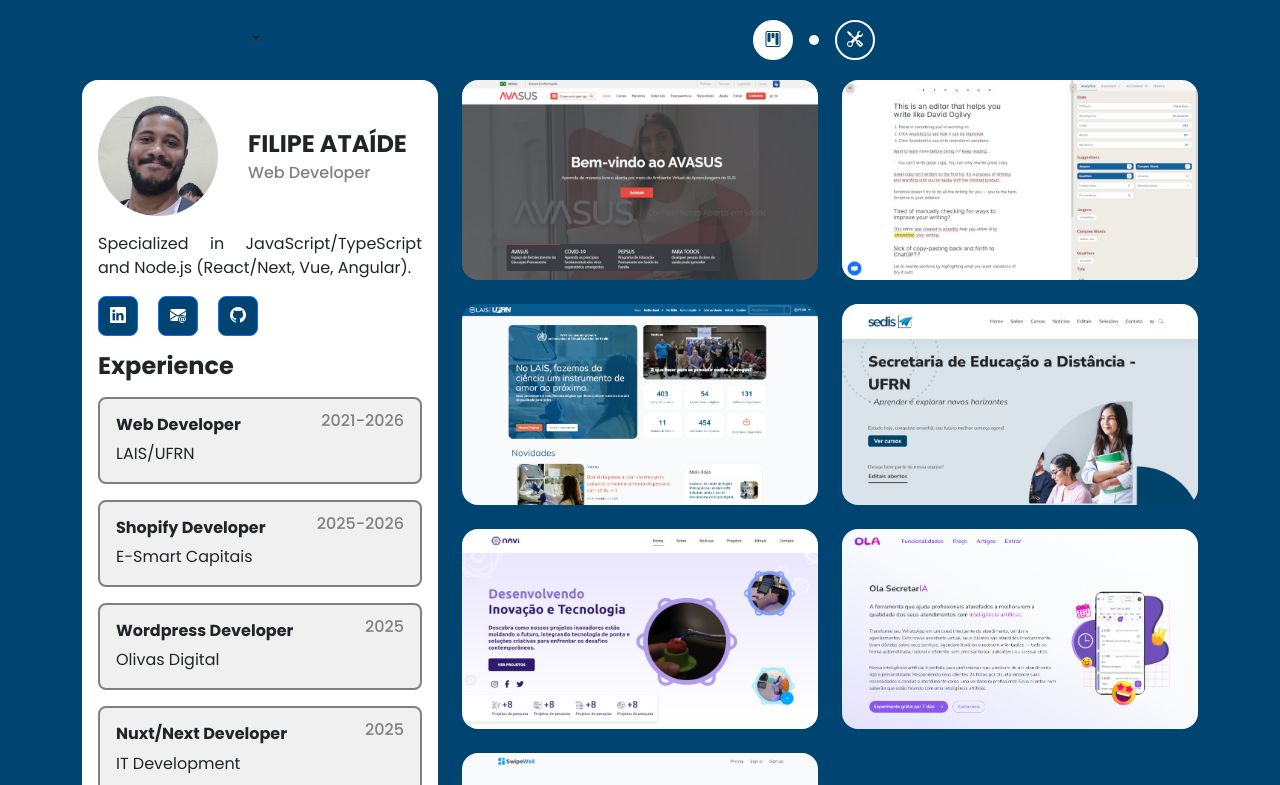
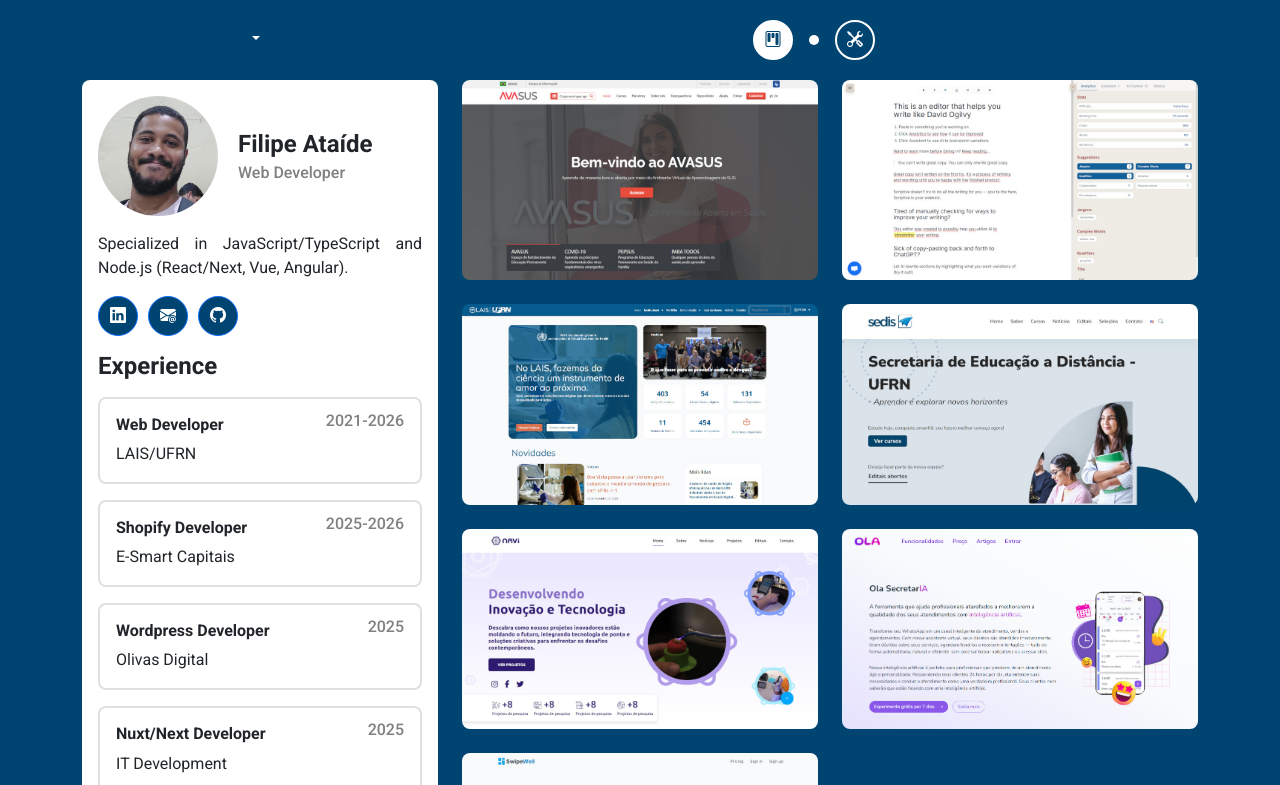
Before and after one commit to OliAtaide/portfolio_vue, a Vue app: page /1 in a window 1280 px wide. Shown: the top 785 px of the page. Built offline with nearby package versions, Linux system fonts and the light colour scheme.

Commit message:
Updating style

```diff
--- a/src/assets/style.scss
+++ b/src/assets/style.scss
@@ -1,6 +1,4 @@
-@import url("https://fonts.googleapis.com/css2?family=Inter:ital,opsz,wght@0,14..32,100..900;1,14..32,100..900&display=swap");
-@import url("https://fonts.googleapis.com/css2?family=Inter:ital,opsz,wght@0,14..32,100..900;1,14..32,100..900&family=Poppins:ital,wght@0,100;0,200;0,300;0,400;0,500;0,600;0,700;0,800;0,900;1,100;1,200;1,300;1,400;1,500;1,600;1,700;1,800;1,900&display=swap");
-
+@import url('https://fonts.googleapis.com/css2?family=Roboto:ital,wght@0,100..900;1,100..900&display=swap');
 :root {
   --primary: #004471;
   --primary-light: #CFEDFB;
@@ -17,8 +15,7 @@
 
 #app {
   background-color: var(--primary);
-  //font-family: "Inter", sans-serif;
-  font-family: "Poppins", sans-serif;
+  font-family: "Roboto", sans-serif;
   display: flex;
   flex-direction: column;
   min-height: 100vh;
@@ -51,6 +48,10 @@
   justify-content: center;
   border: none !important;
   outline: none !important;
+}
+
+.dropdown-toggle::after{
+  border-top: .3em solid white !important;
 }
 
 .dropdown-menu {
@@ -113,6 +114,21 @@
   .card-text {
     text-align: justify !important;
   }
+
+  .btn {
+    border-radius: 99px !important;
+  }
+}
+
+
+.card-buttons {
+  display: flex;
+  gap: 10px;
+
+  .btn {
+    width: 40px;
+    height: 40px;
+  }
 }
 
 .card-body,
@@ -126,7 +142,7 @@
 .profile-card,
 .skill-card,
 .img-container {
-  border-radius: 1em !important;
+  border-radius: 0.5em !important;
   border: none !important;
 }
 
@@ -144,11 +160,11 @@
 }
 
 .profile-header {
-  gap: 30px;
+  gap: 20px;
 
   .card-title {
     font-size: 1.5em !important;
-    text-transform: uppercase;
+    // text-transform: uppercase;
   }
 }
 
@@ -183,8 +199,7 @@
 }
 
 .exp-card {
-  border-color: rgb(128, 128, 128)  !important;
-  background-color: rgb(240, 240, 240) !important;
+  border-color: rgb(224, 224, 224) !important;
   border-width: 2px !important;
 
   .exp-header {
@@ -216,6 +231,7 @@
 
 .main {
   margin-bottom: 1.5em;
+
   .row-projects {
     row-gap: 1.5em;
 
--- a/src/components/SocialButtons.vue
+++ b/src/components/SocialButtons.vue
@@ -41,15 +41,3 @@
     </a>
   </div>
 </template>
-
-<style lang="scss">
-.card-buttons {
-  display: flex;
-  gap: 20px;
-
-  .btn {
-    width: 40px;
-    height: 40px;
-  }
-}
-</style>
```
